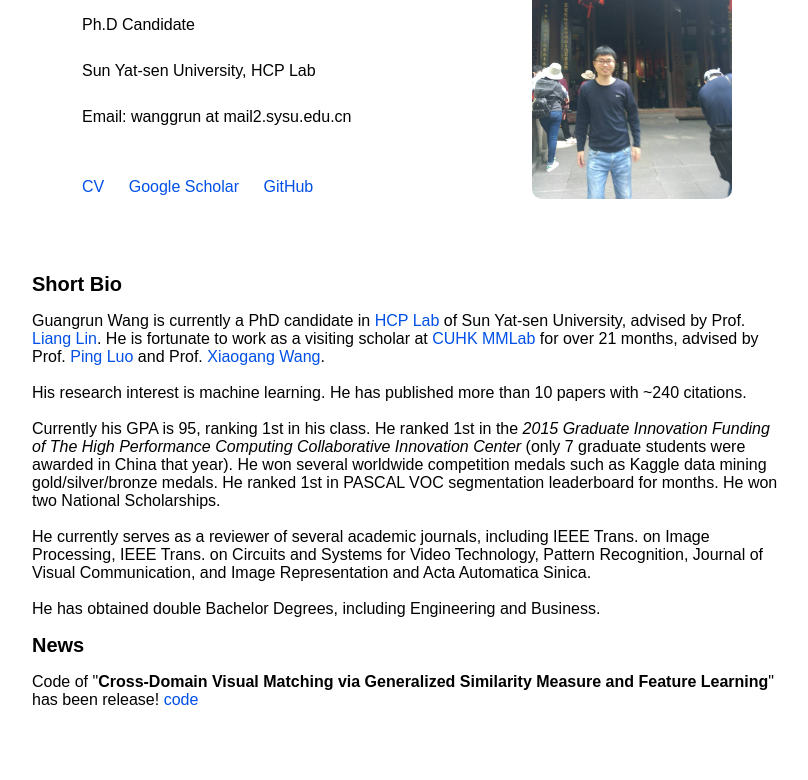
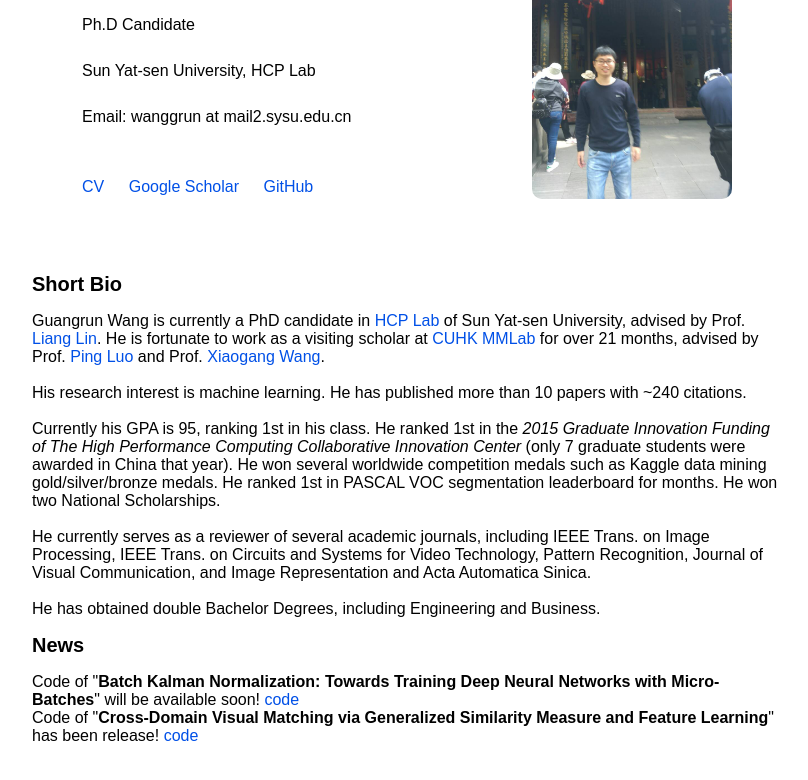
Before and after one commit to wanggrun/wanggrun.github.io, a plain HTML site: page index.html in a window 1280 px wide. Shown: the part 138-918 px from the top of the page, without its empty margins (233-1041 px from the left). Drawn offline with Linux system fonts and the light colour scheme.

Commit message:
update news

```diff
--- a/index.html
+++ b/index.html
@@ -96,6 +96,8 @@ a, a:visited { color : #0050e7; }
        </p>
        <h2>News</h2>
        <p>
+       Code of "<b>Batch Kalman Normalization: Towards Training Deep Neural Networks with Micro-Batches</b>" will be available soon! <a href="https://github.com/wanggrun/">code</a>
+       <br>
        Code of "<b>Cross-Domain Visual Matching via Generalized Similarity Measure and Feature Learning</b>" has been release! <a href="http://www.sysu-hcp.net/cross-domain-visual-matching/">code</a>
        </p>
     </div>
```
